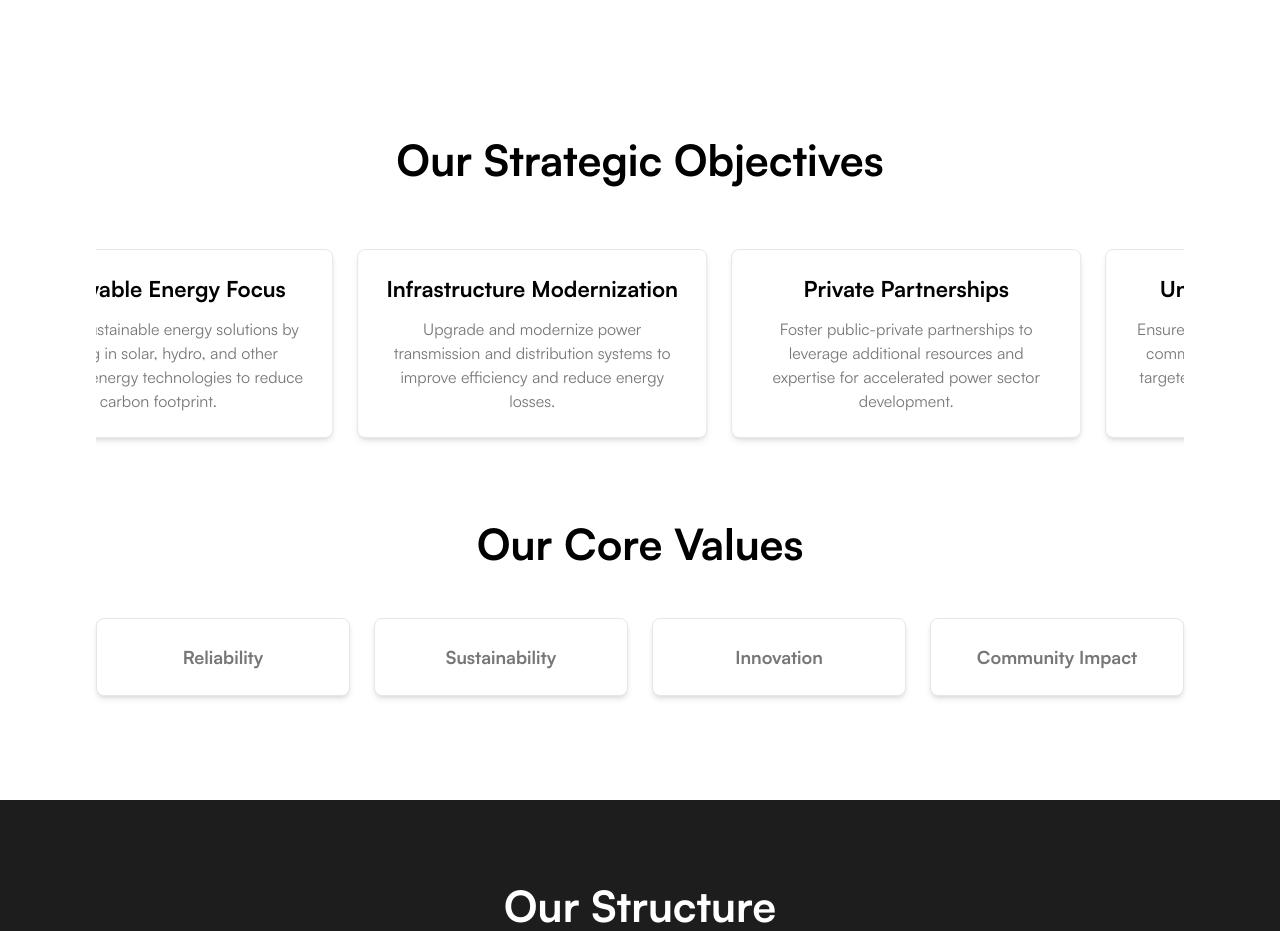
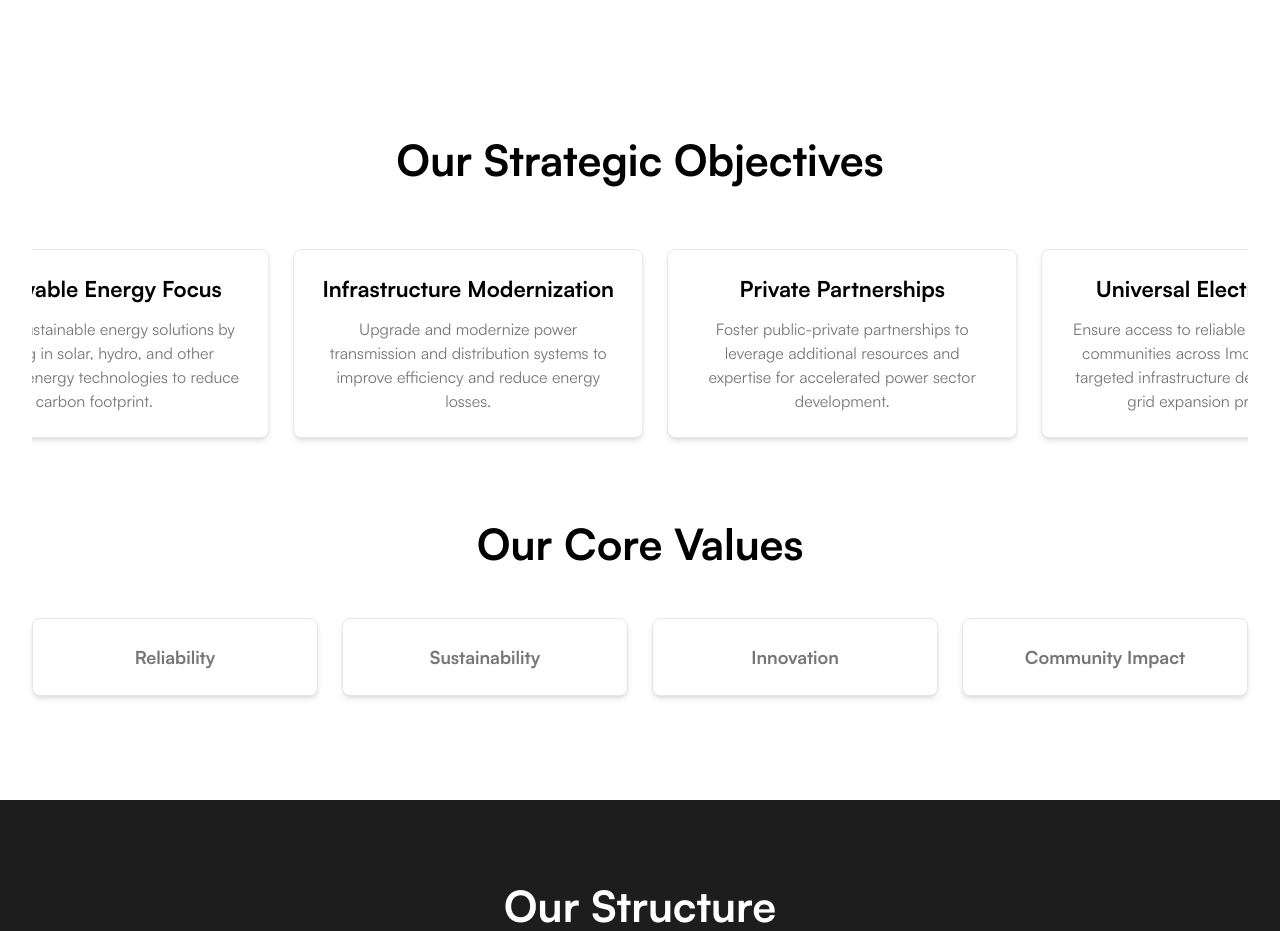
Before and after one commit to IDCLofficial/ministry_of_power, a Next.js app: page /about-us in a window 1280 px wide. Shown: the part 2100-3031 px from the top of the page. Built offline with nearby package versions, Linux system fonts and the light colour scheme.

Commit message:
correction done

```diff
--- a/src/app/about-us/ObjectivesSection.tsx
+++ b/src/app/about-us/ObjectivesSection.tsx
@@ -32,7 +32,7 @@ export const ObjectivesSection = () => {
 
     return (
         <section className="w-full bg-white py-10 sm:py-16 md:py-20">
-            <div className="max-w-6xl mx-auto px-4 sm:px-6 md:px-8">
+            <div className="mmx-auto px-4 sm:px-6 md:px-8">
                 {/* IMDEEG's Objectives */}
                 <div className="mb-12 sm:mb-14 md:mb-16">
                     <h2 className="text-2xl sm:text-3xl md:text-[43px] font-medium text-center mb-8 sm:mb-10 md:mb-12">
```
